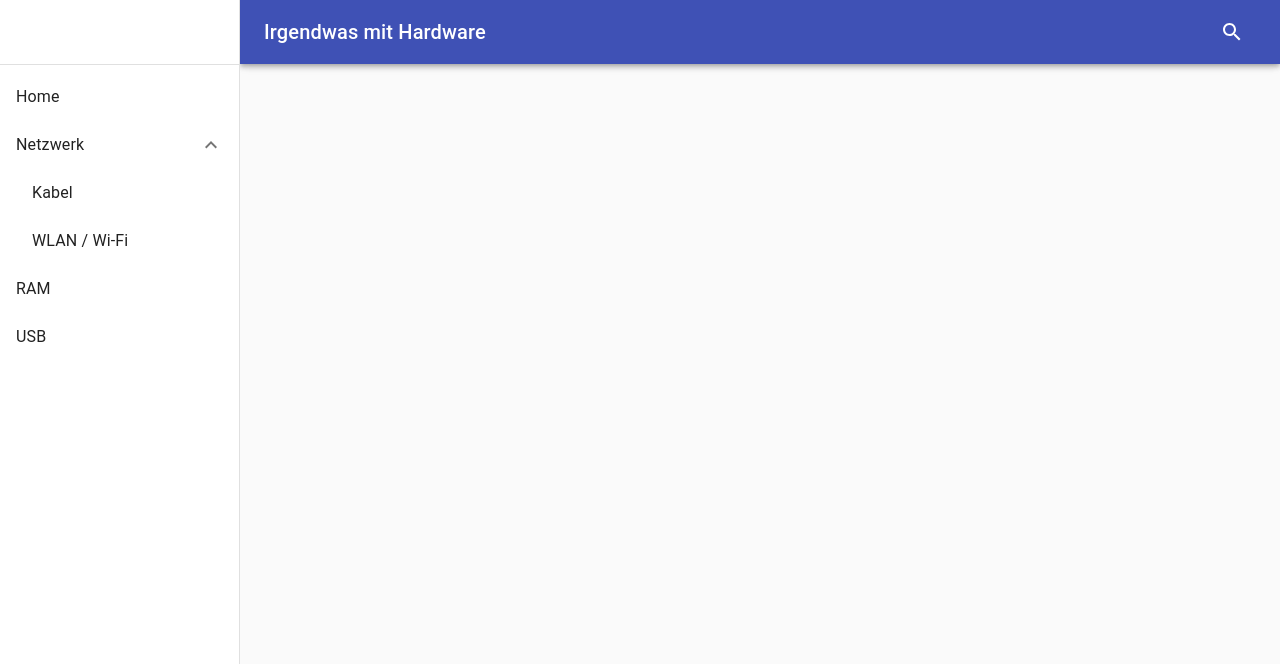
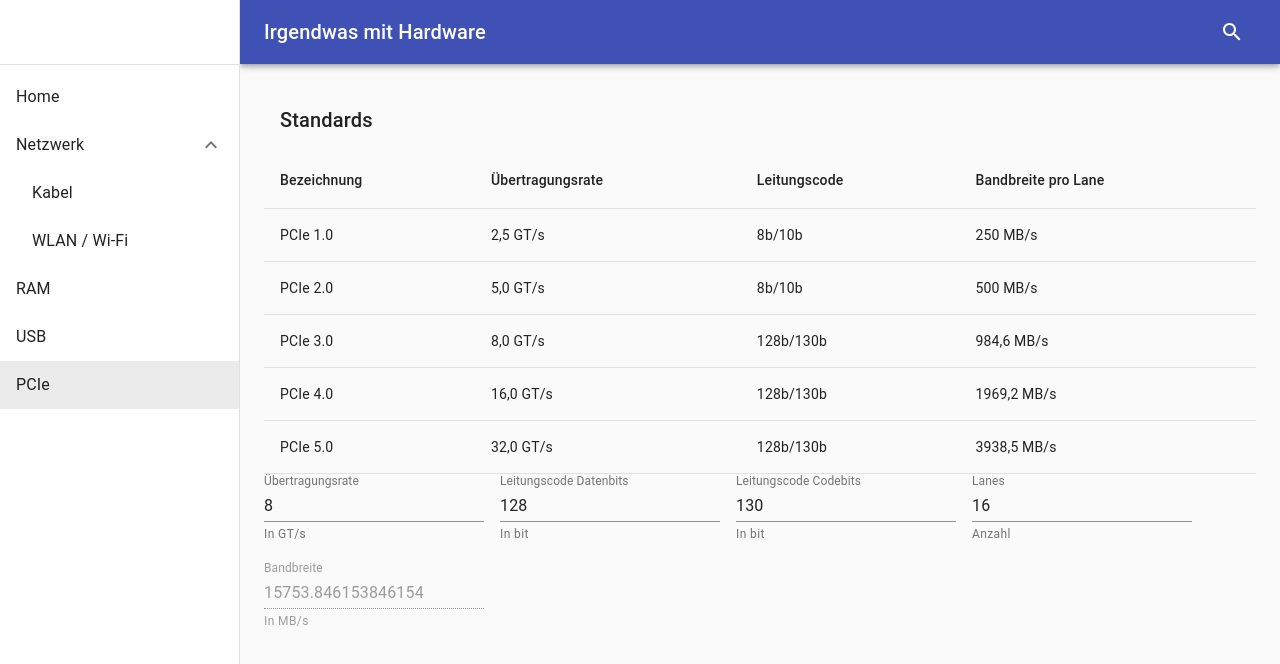
Before and after one commit to benneq/irgendwas-mit-hardware, a React (Create React App) app: page /pcie in a window 1280 px wide. Shown: the top 664 px of the page. Built offline with nearby package versions, Linux system fonts and the light colour scheme.

Commit message:
PCIe Standards

```diff
--- a/src/App.tsx
+++ b/src/App.tsx
@@ -6,6 +6,7 @@ import Home from './home/Home';
 import NetworkCable from './network/NetworkCable';
 import USB from './usb/USB';
 import NetworkWiFiStandards from './network/wifi/NetworkWiFiStandards';
+import PCIeStandards from './pcie/PCIeStandards';
 
 const App: React.FunctionComponent = () => {
   return (
@@ -17,6 +18,7 @@ const App: React.FunctionComponent = () => {
         <Route path="/memory" component={MemoryLatencyCalculator} />
         <Route exact path="/network/cable" component={NetworkCable} />
         <Route exact path="/network/wifi" component={NetworkWiFiStandards} />
+        <Route path="/pcie" component={PCIeStandards} />
       </Switch>
     </Layout>
   );
--- a/src/layout/Navigation.tsx
+++ b/src/layout/Navigation.tsx
@@ -12,7 +12,8 @@ const menu = [
         { text: 'WLAN / Wi-Fi', to: '/network/wifi' },
     ] },
     { text: 'RAM', to: '/memory' },
-    { text: 'USB', to: '/usb' }
+	{ text: 'USB', to: '/usb' },
+	{ text: 'PCIe', to: '/pcie' },
 ];
 
 const useStyles = makeStyles(theme => ({
--- /dev/null
+++ b/src/pcie/PCIeBandwidthCalculator.tsx
@@ -0,0 +1,73 @@
+import React, { useState } from 'react';
+import { Grid } from '@material-ui/core';
+import NumberField from '../util/NumberField';
+
+const PCIeBandwidthCalculator: React.FunctionComponent = () => {
+    const [value, setValue] = useState({ transferRate: 8, lineCodeWords: 128, lineCodeSymbols: 130, lanes: 16 });
+    const { transferRate, lineCodeWords, lineCodeSymbols, lanes } = value;
+
+    const bandwidth = transferRate * (lineCodeWords / lineCodeSymbols) * lanes / 8 * 1000;
+
+    const handleTransferRateChange = (e: React.ChangeEvent<{ value: unknown }>) => {
+        setValue(val => ({...val, transferRate: e.target.value as number}));
+    };
+
+    const handleLineCodeWordsChange = (e: React.ChangeEvent<{ value: unknown }>) => {
+        setValue(val => ({...val, lineCodeWords: e.target.value as number}));
+    };
+
+    const handleLineCodeSymbolsChange = (e: React.ChangeEvent<{ value: unknown }>) => {
+        setValue(val => ({...val, lineCodeSymbols: e.target.value as number}));
+    };
+
+    const handleLanesChange = (e: React.ChangeEvent<{ value: unknown }>) => {
+        setValue(val => ({...val, lanes: e.target.value as number}));
+    };
+
+    return (
+        <Grid container spacing={2}>
+            <Grid item>
+                <NumberField
+                    label="Übertragungsrate"
+                    helperText="In GT/s"
+                    value={transferRate}
+                    onChange={handleTransferRateChange}
+                />
+            </Grid>
+            <Grid item>
+                <NumberField
+                    label="Leitungscode Datenbits"
+                    helperText="In bit"
+                    value={lineCodeWords}
+                    onChange={handleLineCodeWordsChange}
+                />
+            </Grid>
+            <Grid item>
+                <NumberField
+                    label="Leitungscode Codebits"
+                    helperText="In bit"
+                    value={lineCodeSymbols}
+                    onChange={handleLineCodeSymbolsChange}
+                />
+            </Grid>
+            <Grid item>
+                <NumberField
+                    label="Lanes"
+                    helperText="Anzahl"
+                    value={lanes}
+                    onChange={handleLanesChange}
+                />
+            </Grid>
+            <Grid item>
+                <NumberField
+                    label="Bandbreite"
+                    helperText="In MB/s"
+                    disabled
+                    value={bandwidth}
+                />
+            </Grid>
+        </Grid>
+    );
+};
+
+export default PCIeBandwidthCalculator;
--- /dev/null
+++ b/src/pcie/PCIeStandards.tsx
@@ -0,0 +1,32 @@
+import React from 'react';
+import SimpleTable from '../util/SimpleTable';
+import PCIeBandwidthCalculator from './PCIeBandwidthCalculator';
+
+const pcieStandards = [
+    { name: 'PCIe 1.0', transferRate: '2,5 GT/s', lineCode: '8b/10b', bandwidth: '250 MB/s' },
+    { name: 'PCIe 2.0', transferRate: '5,0 GT/s', lineCode: '8b/10b', bandwidth: '500 MB/s' },
+    { name: 'PCIe 3.0', transferRate: '8,0 GT/s', lineCode: '128b/130b', bandwidth: '984,6 MB/s' },
+    { name: 'PCIe 4.0', transferRate: '16,0 GT/s', lineCode: '128b/130b', bandwidth: '1969,2 MB/s' },
+    { name: 'PCIe 5.0', transferRate: '32,0 GT/s', lineCode: '128b/130b', bandwidth: '3938,5 MB/s' },
+];
+
+const PCIeStandards: React.FunctionComponent = () => {
+    return (
+        <>
+            <SimpleTable
+                caption="Standards"
+                columns={[
+                    { id: 'name', header: 'Bezeichnung', render: (row) => row.name },
+                    { id: 'transferRate', header: 'Übertragungsrate', render: (row) => row.transferRate },
+                    { id: 'lineCode', header: 'Leitungscode', render: (row) => row.lineCode },
+                    { id: 'bandwidth', header: 'Bandbreite pro Lane', render: (row) => row.bandwidth }
+                ]}
+                value={pcieStandards}
+            />
+
+            <PCIeBandwidthCalculator />
+        </>
+    );
+};
+
+export default PCIeStandards;
```
